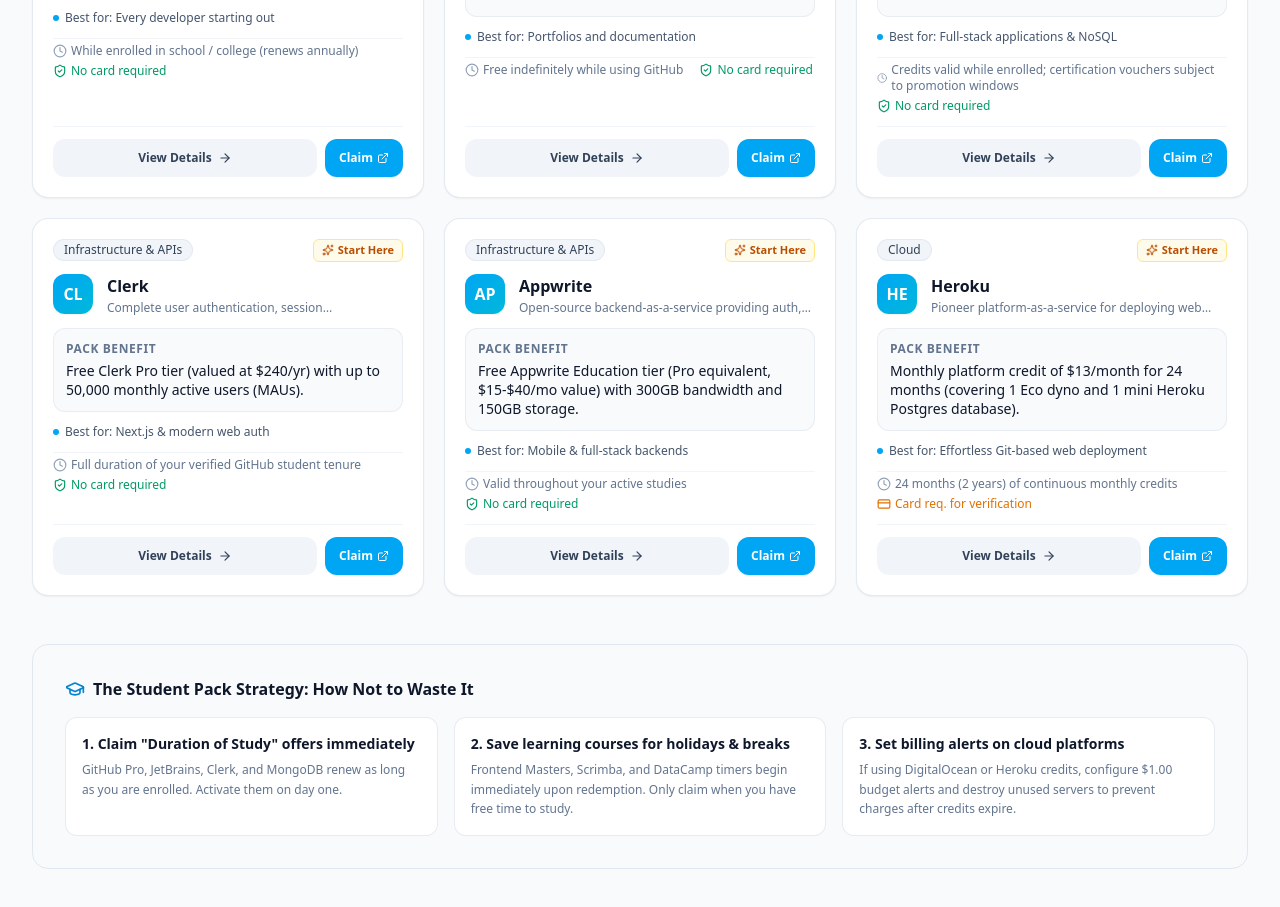
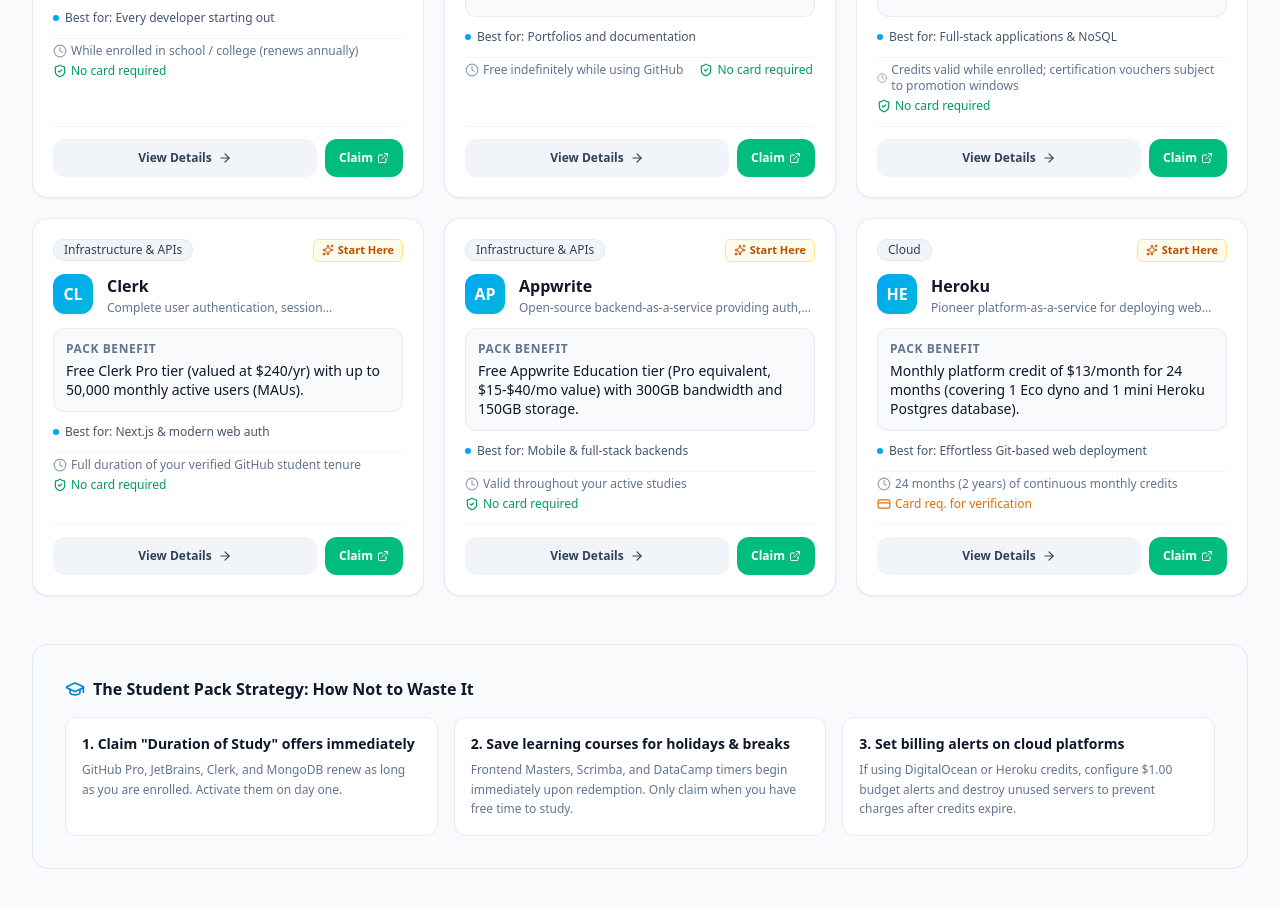
Before and after one commit to kalyan-dasari/Student-Pack, a React (Vite) app: page / in a window 1280 px wide. Shown: the part 1380-2287 px from the top of the page. Built offline with nearby package versions, Linux system fonts and the light colour scheme.

Commit message:
style(offer-card): update claim button color to emerald
Update the background color classes for the claim button in the OfferCard
component to use the emerald color palette, ensuring consistency with
recent UI updates to other primary action buttons.

```diff
--- a/src/components/OfferCard.tsx
+++ b/src/components/OfferCard.tsx
@@ -109,7 +109,7 @@
           href={offer.githubOfferUrl || offer.officialUrl}
           target="_blank"
           rel="noopener noreferrer"
-          className="inline-flex items-center justify-center gap-1 px-3.5 py-2 rounded-xl text-xs font-semibold text-white bg-sky-500 hover:bg-sky-400 active:bg-sky-600 transition-colors shadow-xs min-h-[38px]"
+          className="inline-flex items-center justify-center gap-1 px-3.5 py-2 rounded-xl text-xs font-semibold text-white bg-emerald-500 hover:bg-emerald-400 active:bg-emerald-600 transition-colors shadow-xs min-h-[38px]"
           title="Opens official GitHub Education or partner claim portal"
         >
           <span>Claim</span>
```
